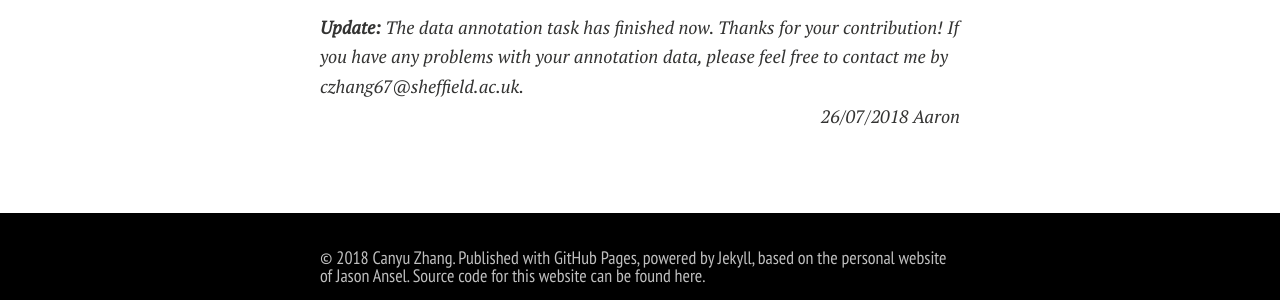
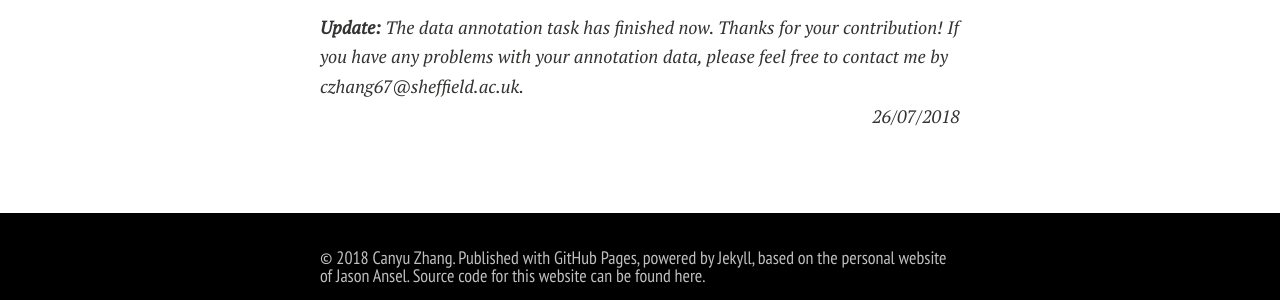
Before and after one commit to aaronzhangcanyu/aaronzhangcanyu.github.io, a Jekyll site: the page built from contribution.md, in a window 1280 px wide. Shown: the part 984-1284 px from the top of the page. Built offline with Jekyll 4.4.1, drawn with Linux system fonts in a browser that asks for light colours; nearby versions of some CDN libraries; Markdown is read by kramdown in place of the engine named in the settings.

Commit message:
Update contribution.md

```diff
--- a/contribution.md
+++ b/contribution.md
@@ -16,7 +16,7 @@ The maximum number of the task you can complete is 10, i.e. 500 headlines presen
 
 ***Update:*** *The data annotation task has finished now. Thanks for your contribution! If you have any problems with your annotation data, please feel free to contact me by czhang67@sheffield.ac.uk.*
 
-<p align="right"><i>26/07/2018  Aaron</i></p>
+<p align="right"><i>26/07/2018</i></p>
 
 
 
```
